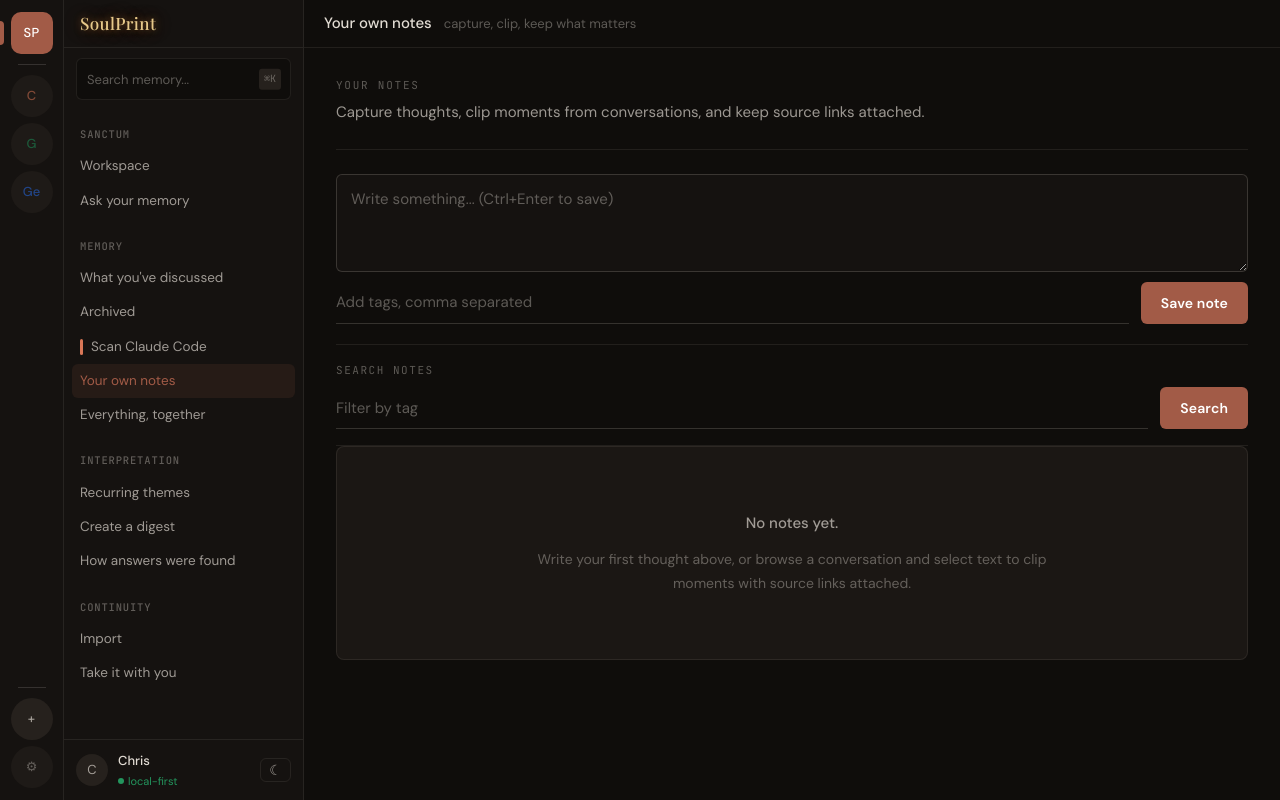
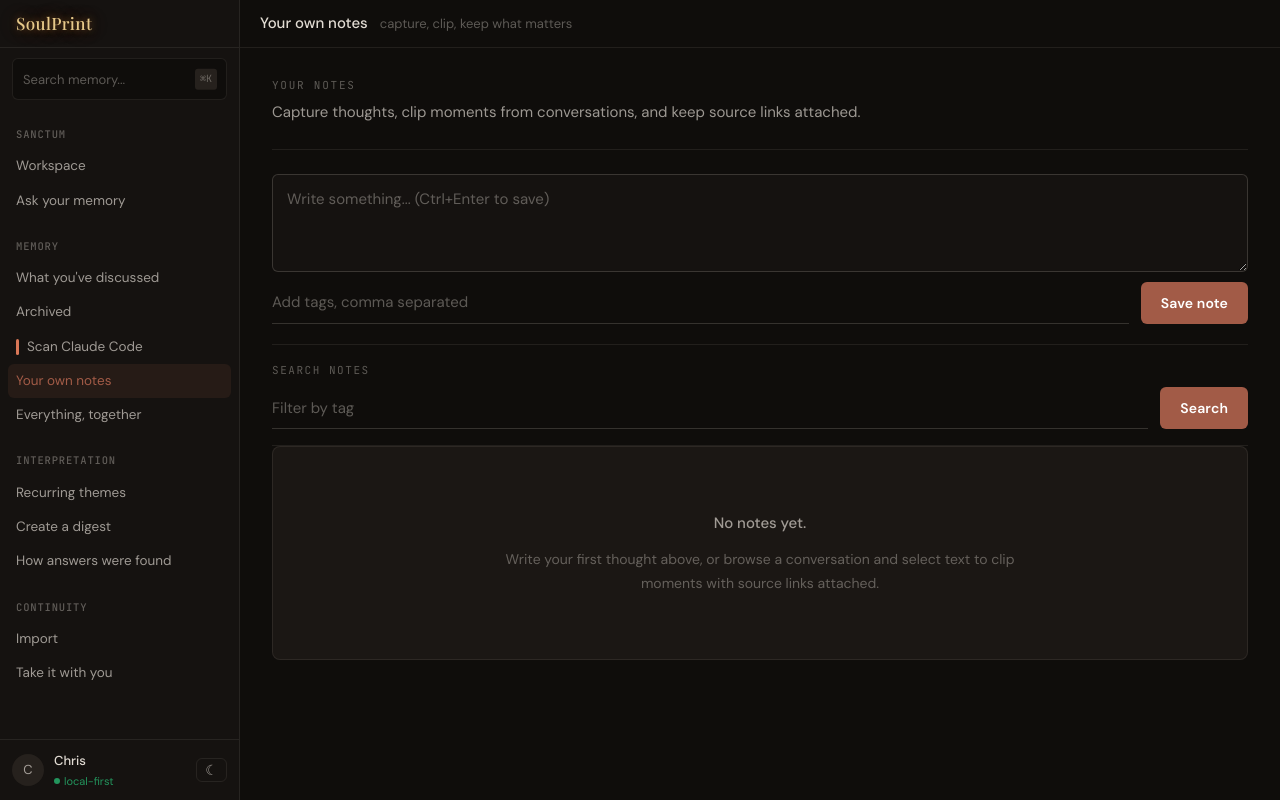
Before and after one commit to Celestialchris/SoulPrint-Canonical, a Flask app: page /chats in a window 1280 px wide. Run offline with Flask 3, Linux system fonts and the light colour scheme.

Commit message:
chore(ui): unify star glyph, remove left rail, link provider rows
Star glyph unified to always '★' across all five rendering surfaces
(/federated, /imported, /chats, imported_explorer, memory_detail).
Color carries starred state. Fixes visual size drift between filled
and hollow glyphs in sans-serif fonts.

Left rail aside removed from base.html. The 64px rail held an SP
logo duplicating the sidebar wordmark, three outdated placeholder
provider icons (no longer accurate since /imported extended to five
providers in PR #145), a redundant Import shortcut, and a non-
functional settings placeholder. All .shell .rail* CSS rules and
rail-specific provider color overrides removed.

Archive Status provider rows on Workspace are now links to
/imported?provider=<slug> with hover treatment. Backend filter
already supported per-provider scoping; only the template was
non-interactive.

Updated test_starring.py unstarred-state assertion to the unified
glyph; added symmetric starred-state assertion to close the
coverage gap flagged in the CP1 handoff. Updated obsolete rail
comment in test_web_shell_routes.py.

Co-Authored-By: Claude Sonnet 4.6 <noreply@anthropic.com>

```diff
--- a/src/app/static/app.css
+++ b/src/app/static/app.css
@@ -605,73 +605,6 @@ code, pre, kbd, samp { font-family: var(--font-mono); }
   overflow: hidden;
 }
 
-/* ===== Column A: Rail (64px) ===== */
-.shell .rail {
-  width: 64px;
-  flex-shrink: 0;
-  background: var(--bg-dark);
-  border-right: 1px solid var(--line);
-  display: flex;
-  flex-direction: column;
-  align-items: center;
-  padding: 12px 0;
-  gap: 6px;
-}
-.shell .rail-icon {
-  position: relative;
-  width: 42px;
-  height: 42px;
-  border-radius: 50%;
-  background: var(--bg-light);
-  color: var(--t2);
-  display: flex;
-  align-items: center;
-  justify-content: center;
-  font-family: var(--font-body);
-  font-size: 13px;
-  font-weight: 500;
-  text-decoration: none;
-  cursor: pointer;
-  transition: border-radius 0.2s var(--ease-out), background 0.2s var(--ease-out), color 0.2s var(--ease-out);
-}
-.shell .rail-icon:hover:not(.rail-icon--placeholder),
-.shell .rail-icon--active {
-  border-radius: var(--r-md);
-  background: var(--accent);
-  color: #ffffff;
-}
-.shell .rail-icon--active::before {
-  content: '';
-  position: absolute;
-  left: -11px;
-  width: 4px;
-  height: 24px;
-  background: var(--accent);
-  border-radius: 0 4px 4px 0;
-}
-.shell .rail-icon--placeholder {
-  cursor: default;
-  opacity: 0.55;
-}
-.shell .rail-icon__label {
-  font-family: var(--font-body);
-  font-weight: 500;
-  letter-spacing: 0.02em;
-}
-.shell .rail-sep {
-  width: 28px;
-  height: 1px;
-  background: var(--line-strong);
-  margin: 4px 0;
-}
-.shell .rail-bottom {
-  margin-top: auto;
-  display: flex;
-  flex-direction: column;
-  align-items: center;
-  gap: 6px;
-}
-
 /* ===== Column B: Sidebar (240px) ===== */
 .shell .sidebar {
   position: static;
@@ -1128,10 +1061,7 @@ code, pre, kbd, samp { font-family: var(--font-mono); }
 
 /* ── Phase 5.6 — Workspace redesign + topbar actions ── */
 
-/* Rail placeholders tinted with vibrant lane colors */
-.shell .rail-icon--placeholder[title*="ChatGPT"] { color: var(--lane-chatgpt); }
-.shell .rail-icon--placeholder[title*="Claude"]  { color: var(--lane-claude); }
-.shell .rail-icon--placeholder[title*="Gemini"]  { color: var(--lane-gemini); }
+
 
 /* Topbar action buttons (workspace page_actions block) — no old definition, leave unscoped */
 .topbar-action {
@@ -1302,7 +1232,15 @@ code, pre, kbd, samp { font-family: var(--font-mono); }
   display: flex;
   align-items: center;
   gap: 8px;
-  padding: 6px 0;
+  padding: 6px 8px;
+  margin: 0 -8px;
+  border-radius: var(--r-sm);
+  color: inherit;
+  text-decoration: none;
+  transition: background 0.15s var(--ease-out);
+}
+.context-panel .provider-list__row:hover {
+  background: var(--bg-light);
 }
 .context-panel .provider-list__dot {
   width: 10px;
--- a/src/app/templates/base.html
+++ b/src/app/templates/base.html
@@ -12,25 +12,6 @@
 </head>
 <body class="{% block body_class %}{% endblock %}">
   <div class="shell">
-
-    {# Column A: Workspace rail (64px) — brand + provider shortcuts + utilities #}
-    <aside class="rail" aria-label="Workspaces">
-      <a class="rail-icon rail-icon--active" href="{{ url_for('home') }}" title="SoulPrint">
-        <span class="rail-icon__label">SP</span>
-      </a>
-      <div class="rail-sep" aria-hidden="true"></div>
-      {# Provider shortcuts — visual placeholders for v1, wire in later phase #}
-      <span class="rail-icon rail-icon--placeholder" title="Claude exports" aria-disabled="true">C</span>
-      <span class="rail-icon rail-icon--placeholder" title="ChatGPT exports" aria-disabled="true">G</span>
-      <span class="rail-icon rail-icon--placeholder" title="Gemini exports" aria-disabled="true">Ge</span>
-      <div class="rail-bottom">
-        <div class="rail-sep" aria-hidden="true"></div>
-        <a class="rail-icon" href="{{ url_for('import_conversations') }}" title="Import new">
-          <span class="rail-icon__label">+</span>
-        </a>
-        <span class="rail-icon rail-icon--placeholder" title="Settings (coming soon)" aria-disabled="true">⚙</span>
-      </div>
-    </aside>
 
     {# Column B: Sidebar (240px) #}
     <aside class="sidebar" id="sidebar" aria-label="Primary">
--- a/src/app/templates/federated.html
+++ b/src/app/templates/federated.html
@@ -175,7 +175,7 @@
               <input type="hidden" name="next" value="/federated?q={{ keyword|urlencode }}">
               <button type="submit"
                       style="background:none;border:none;padding:0;cursor:pointer;font-family:var(--font-body);font-size:inherit;color:{{ 'var(--accent)' if result.starred else 'var(--t3)' }};">
-                {{ "★ Unstar" if result.starred else "☆ Star" }}
+                ★ {{ "Unstar" if result.starred else "Star" }}
               </button>
             </form>
             {% if row.handoff_href %}
--- a/src/app/templates/imported_explorer.html
+++ b/src/app/templates/imported_explorer.html
@@ -14,7 +14,7 @@
     <input type="hidden" name="next" value="/imported/{{ conversation.id }}/explorer">
     <button type="submit"
             style="background:none;border:none;padding:0;cursor:pointer;font-family:var(--font-body);font-size:inherit;color:{{ 'var(--accent)' if conversation.is_starred else 'var(--t3)' }};">
-      {{ "★ Unstar" if conversation.is_starred else "☆ Star" }}
+      ★ {{ "Unstar" if conversation.is_starred else "Star" }}
     </button>
   </form>
 {% endblock %}
--- a/src/app/templates/imported_list.html
+++ b/src/app/templates/imported_list.html
@@ -104,7 +104,7 @@
                 <input type="hidden" name="next" value="/imported{% if provider %}?provider={{ provider }}{% endif %}{% if keyword %}{% if provider %}&{% else %}?{% endif %}q={{ keyword|urlencode }}{% endif %}">
                 <button type="submit"
                         style="background:none;border:none;padding:0;cursor:pointer;font-family:var(--font-body);font-size:inherit;color:{{ 'var(--accent)' if conversation.is_starred else 'var(--t3)' }};">
-                  {{ "★ Unstar" if conversation.is_starred else "☆ Star" }}
+                  ★ {{ "Unstar" if conversation.is_starred else "Star" }}
                 </button>
               </form>
               <span style="color: var(--t3);"> · </span>
--- a/src/app/templates/memory_detail.html
+++ b/src/app/templates/memory_detail.html
@@ -12,7 +12,7 @@
     <input type="hidden" name="next" value="/memory/{{ entry.id }}">
     <button type="submit"
             style="background:none;border:none;padding:0;cursor:pointer;font-family:var(--font-body);font-size:inherit;color:{{ 'var(--accent)' if entry.is_starred else 'var(--t3)' }};">
-      {{ "★ Unstar" if entry.is_starred else "☆ Star" }}
+      ★ {{ "Unstar" if entry.is_starred else "Star" }}
     </button>
   </form>
 {% endblock %}
--- a/src/app/templates/view.html
+++ b/src/app/templates/view.html
@@ -80,7 +80,7 @@
               <input type="hidden" name="next" value="/chats{% if request.args.get('tag') %}?tag={{ request.args.get('tag')|urlencode }}{% endif %}">
               <button type="submit"
                       style="background:none;border:none;padding:0;cursor:pointer;font-family:var(--font-body);font-size:inherit;color:{{ 'var(--accent)' if e.is_starred else 'var(--t3)' }};">
-                {{ "★ Unstar" if e.is_starred else "☆ Star" }}
+                ★ {{ "Unstar" if e.is_starred else "Star" }}
               </button>
             </form>
             <span style="color:var(--t3);"> · </span>
```
Also changed, not shown: ops/sessions/april-22-2026-7.md (added, +9 -0 lines), src/app/templates/index.html (+6 -4 lines), tests/test_starring.py (+9 -1 lines), tests/test_web_shell_routes.py (+1 -1 lines), CHANGELOG.md.
